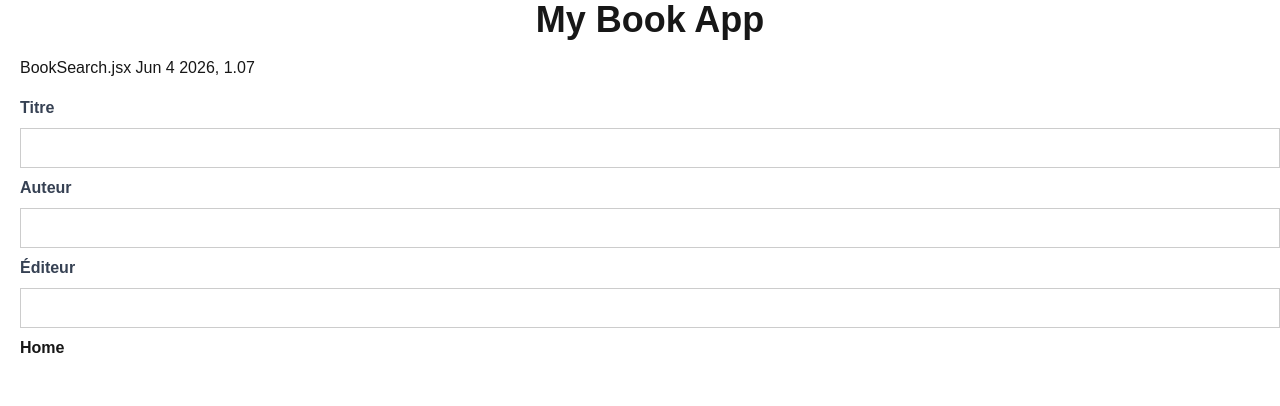
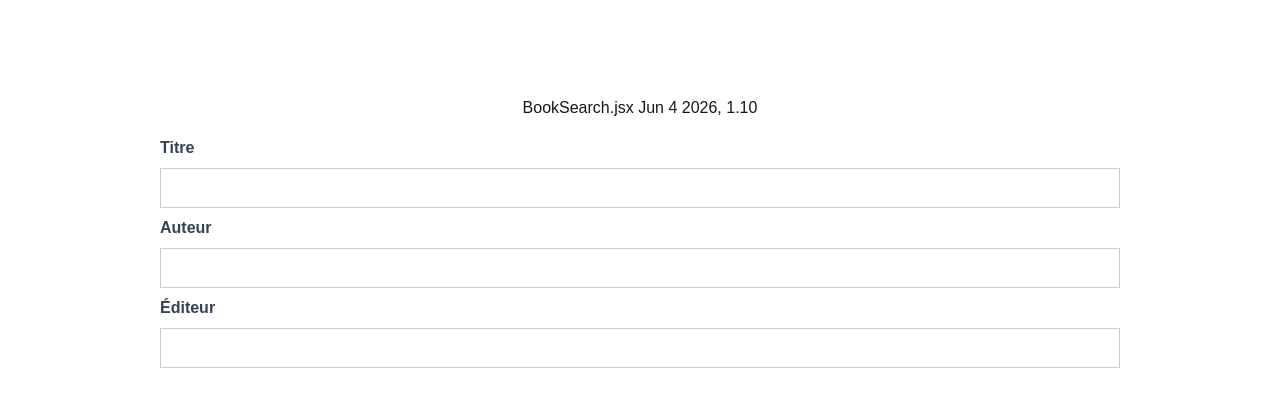
Before and after one commit to yves40/babxpressreact, a React (Vite) app in the folder client/: page /BooksSearch in a window 1280 px wide. Shown: the top 406 px of the page. Built offline with nearby package versions, Linux system fonts and the light colour scheme.

Commit message:
Serious work : 1

```diff
--- a/client/src/app/BookSearch.jsx
+++ b/client/src/app/BookSearch.jsx
@@ -8,7 +8,7 @@ import InputText from '../components/InputText.jsx';
 
 export default function BookSearch() {
 
-  const version = "BookSearch.jsx Jun 4 2026, 1.07";
+  const version = "BookSearch.jsx Jun 4 2026, 1.10";
   const logger = new Logger('BookSearch.jsx');
   logger.debug('BookSearch component rendered');
 
@@ -23,15 +23,16 @@ function checkEditor(value) {
 }
 
   return (
-    <div className=' ml-5 font-bold '>
-      <h1 className=' text-4xl text-center justify-center mb-4'>My Book App</h1>
+    <div className='page__container ml-5 font-bold '>
       <h2 className='my-4 font-light'>{version}</h2>
       <div className=' mt-2 text-center justify-center'>
         <InputText label="Titre" parentHandler={checkTitle} />
         <InputText label="Auteur" parentHandler={checkAuthor} />
         <InputText label="Éditeur" parentHandler={checkEditor} />
       </div>
-      <Link to="/">Home</Link>
+      <div className="navtop">
+        <Link to="/">Home</Link>
+      </div>
     </div>
   )
 }
--- a/client/src/app/Home.jsx
+++ b/client/src/app/Home.jsx
@@ -4,8 +4,7 @@ import { Link } from 'react-router'
 
 function Home() {
   return (
-      <div className=' ml-5 font-bold '>
-        <h1 className=' text-4xl text-center justify-center mb-4'>My Book App</h1>
+      <div className='navtop'>
         <ul className='flex gap-4 flex-col'>
           <Link to="/BooksSearch">Search Books</Link>
         </ul>
```
